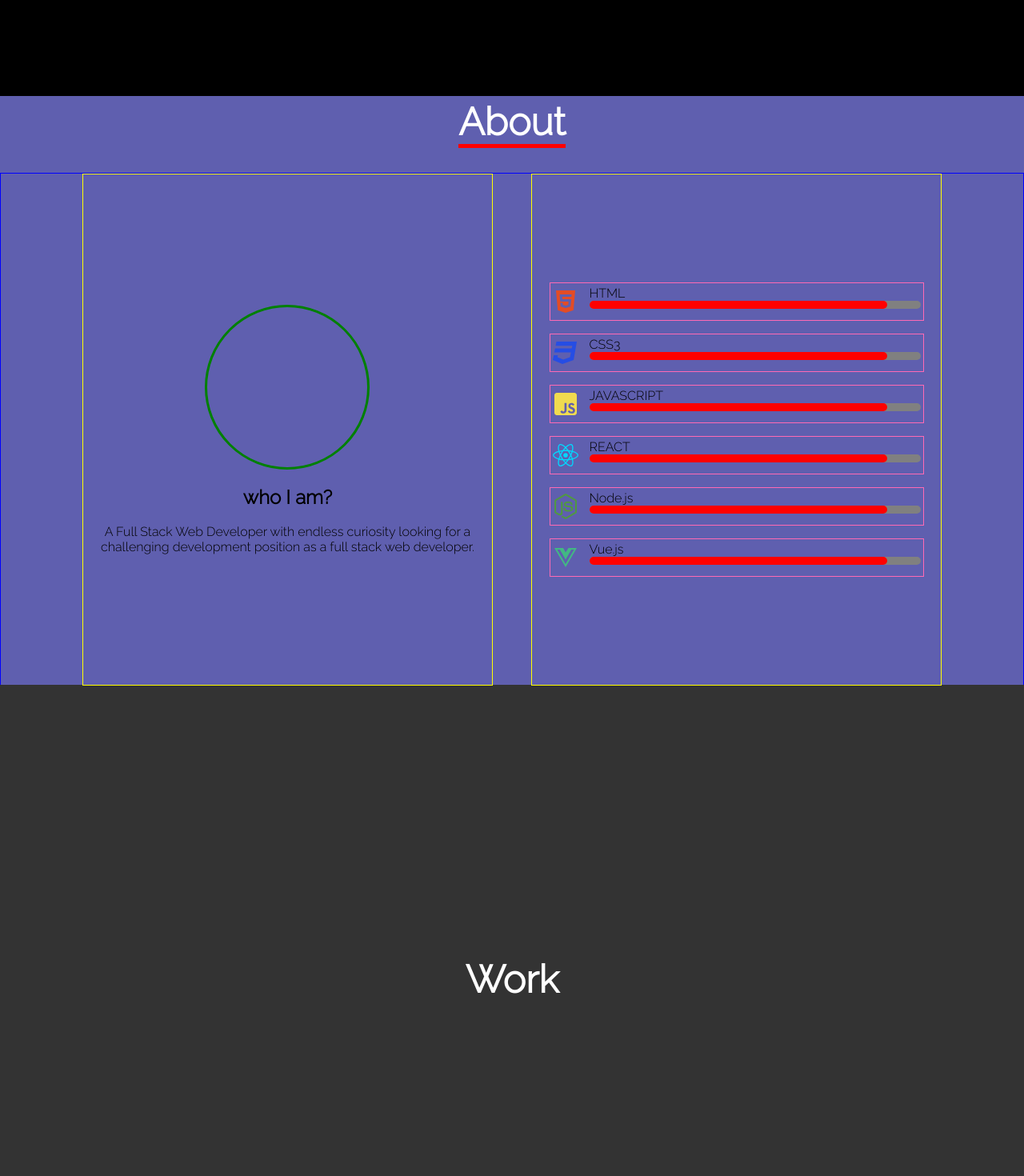
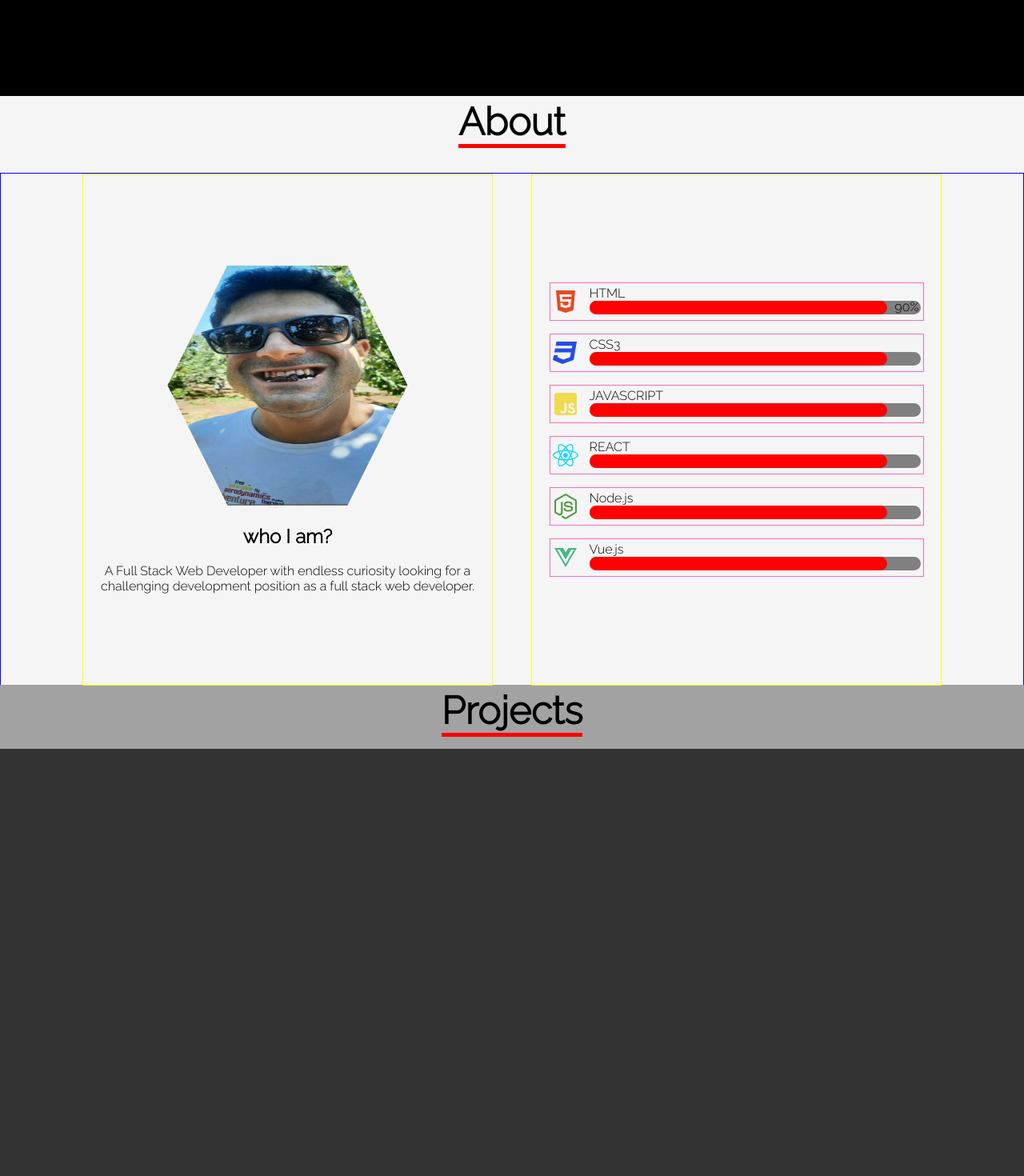
Before and after one commit to aviadc/portfolio, a React (Create React App) app: page / in a window 1280 px wide. Shown: the part 680-2150 px from the top of the page at 80% size. Built offline with nearby package versions, Linux system fonts and the light colour scheme.

Commit message:
start projects page

```diff
--- a/src/components/PageTitle/pageTitle.scss
+++ b/src/components/PageTitle/pageTitle.scss
@@ -12,7 +12,6 @@
 }
 
 .title {
-  color: #fff;
   font-size: 3rem;
   font-weight: bold;
 }
--- a/src/components/SkillItem/index.js
+++ b/src/components/SkillItem/index.js
@@ -12,6 +12,7 @@ const SkillItem = (props) => {
         <div className='skill-name'>{props.skillName}</div>
         <div className='skill-bar'>
           <div className='skill-progress'></div>
+         <span>{props.precentage}</span>
         </div>
       </div>
     </div >
--- a/src/components/SkillItem/skillItem.scss
+++ b/src/components/SkillItem/skillItem.scss
@@ -18,15 +18,23 @@
 .skill-right{
   width: 90%;
   .skill-bar, .skill-progress{
-    height: 10px;
+    height: 17px;
     border-radius: 20px;
   }
     .skill-bar{
+      position: relative;
       background-color: grey;
       width: 100%;
-    }
+
     .skill-progress{
       background-color: red;
       width: 0%;
     }
+    span{
+      position: absolute;
+      right: 2px;
+      top:-2px;
+      z-index: 2;
+    }
   }
+  }
--- a/src/components/pages/About/about.scss
+++ b/src/components/pages/About/about.scss
@@ -1,6 +1,6 @@
 .about-page{
     height: 92vh;
-    background-color: #5f5faf;
+    background-color: #F5F5F5;
     width: 100%;
 }
 
@@ -28,10 +28,11 @@
 }
 
 .about-image {
-    height: 200px;
-    width: 200px;
-    border-radius: 50%;
-    border: 3px solid green
+    img{
+        clip-path: polygon(25% 0%, 75% 0%, 100% 50%, 75% 100%, 25% 100%, 0% 50%);
+        width: 300px;
+        height: 300px;
+    }
 }
 
 .about-description{
--- a/src/components/pages/About/index.js
+++ b/src/components/pages/About/index.js
@@ -5,6 +5,7 @@ import PageTitle from "../../PageTitle";
 import { FaHtml5 , FaCss3, FaReact , FaJsSquare, FaNodeJs, FaVuejs } from "react-icons/fa";
 import gsap from "gsap";
 import ScrollTrigger from "gsap/ScrollTrigger";
+import me2 from "../../../assets/me2.jpeg"
 
 const About = () => {
   const tl = useRef();
@@ -22,10 +23,12 @@ const About = () => {
   }, []);
   return (
     <div className='about-page' id='about' ref={el}>
-      <PageTitle title='About' />
+      <PageTitle title='About' style={{color: "black"}} />
       <div className='about-container'>
         <div className='about-left'>
-          <div className='about-image'></div>
+          <div className='about-image'>
+            <img src={me2} alt='profile-image'/>
+          </div>
           <div className='about-description'>
             <h2>who I am?</h2>
             <div>
@@ -35,7 +38,7 @@ const About = () => {
           </div>
         </div>
         <div className='about-right'>
-          <SkillItem skillIcon={<FaHtml5 style={{fill: '#e34c26'}} />} skillName="HTML" precentage=""/>
+          <SkillItem skillIcon={<FaHtml5 style={{fill: '#e34c26'}} />} skillName="HTML" precentage="90%"/>
           <SkillItem skillIcon={<FaCss3 style={{fill: '#264de4'}} />} skillName="CSS3"  precentage=""/>
           <SkillItem skillIcon={<FaJsSquare style={{fill: '#f0db4f'}} />} skillName="JAVASCRIPT" precentage=""/>
           <SkillItem skillIcon={<FaReact style={{fill: '#00d8ff'}} />} skillName="REACT" precentage=""/>
--- a/src/components/pages/Work/index.js
+++ b/src/components/pages/Work/index.js
@@ -1,11 +1,15 @@
 import React from 'react'
+import PageTitle from "../../PageTitle"
 import "./work.scss"
 
 const Work = () => {
   return (
-    <div className='work-container' id='work'>
-        <h2>Work</h2>
-        </div>
+    <div className='work-page' id='work'>
+      <PageTitle title='Projects' style={{color: "black"}} />
+      <div className='work-container'>
+
+      </div>
+    </div>
   )
 }
 
--- a/src/components/pages/Work/work.scss
+++ b/src/components/pages/Work/work.scss
@@ -1,3 +1,9 @@
+.work-page{
+    height: 92vh;
+    background-color: #a2a2a2;
+    width: 100%;
+}
+
 .work-container{
     height: 92vh;
     display: flex;
```
Also changed, not shown: src/assets/me.jpeg (added), src/assets/me2.jpeg (added).
